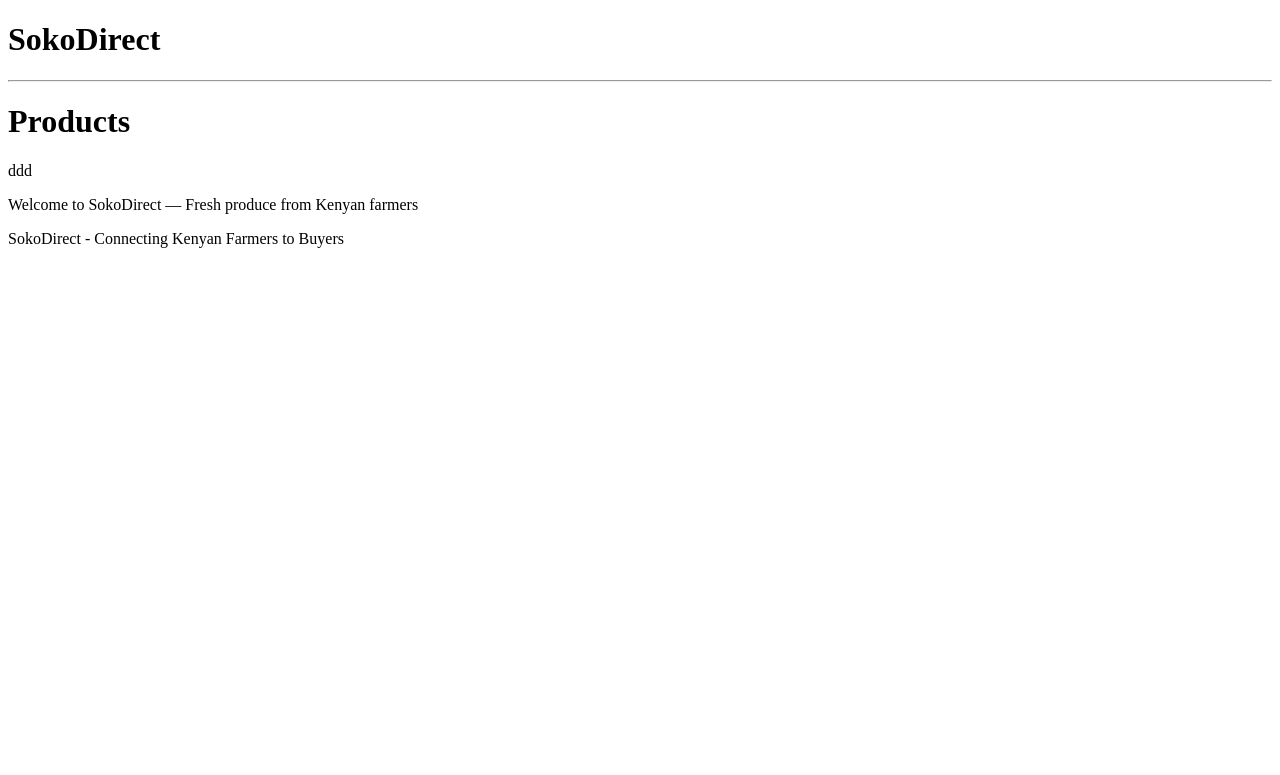
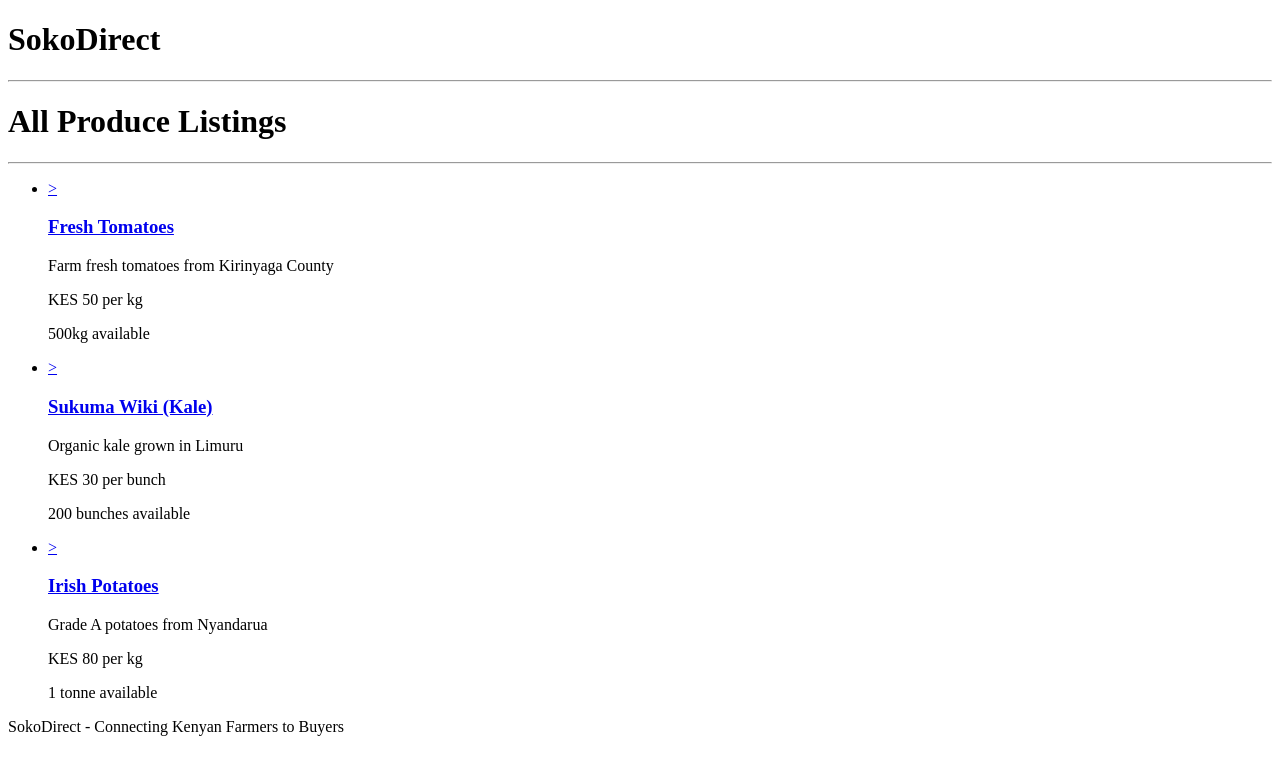
Before and after one commit to JasonKuria/sokodirect_site10, a Django app: page / in a window 1280 px wide. Shown: the top 775 px of the page. Run offline with Django 5.2, Linux system fonts and the light colour scheme.

Commit message:
Section 3 - Rendering Data to Templates

```diff
--- a/products/templates/products/products.html
+++ b/products/templates/products/products.html
@@ -1,5 +1,17 @@
 {% extends 'main.html' %}
 {% block content %}
-    <h1>{{ page }}</h1>ddd
-    <p>{{ message }}</p>
+    <h1>All Produce Listings</h1>
+    <hr>
+    <ul>
+    {% for product in products %}
+        <li>
+            <a href="{% url 'single_product' product.id %}">>
+                <h3>{{ product.title }}</h3>
+            </a>
+                <p>{{ product.description }}</p>
+                <p>{{ product.price }}</p>
+                <p>{{ product.quantity }}</p>
+        </li>
+    {% endfor %}
+    </ul>
 {% endblock content %}
--- a/products/views.py
+++ b/products/views.py
@@ -1,14 +1,59 @@
 from django.shortcuts import render
+
+products_list = [
+    {
+        'id': '1',
+        'title': 'Fresh Tomatoes',
+        'description': 'Farm fresh tomatoes from Kirinyaga County',
+        'price': 'KES 50 per kg',
+        'quantity': '500kg available',
+    },
+    {
+        'id': '2',
+        'title': 'Sukuma Wiki (Kale)',
+        'description': 'Organic kale grown in Limuru',
+        'price': 'KES 30 per bunch',
+        'quantity': '200 bunches available',
+    },
+    {
+        'id': '3',
+        'title': 'Irish Potatoes',
+        'description': 'Grade A potatoes from Nyandarua',
+        'price': 'KES 80 per kg',
+        'quantity': '1 tonne available',
+    },
+]
 
 def products(request):
     context = {
         'page': 'Products',
-        'message': 'Welcome to SokoDirect — Fresh produce from Kenyan farmers'
+        'products': products_list    # pass list into template
     }
-    #return render(request, 'products/products.html')
     return render(request, 'products/products.html', context)
 
 
 
+#def products(request):
+#    context = {
+#        'page': 'Products',
+#        'message': 'Welcome to SokoDirect — Fresh produce from Kenyan farmers'
+#    }
+    #return render(request, 'products/products.html')
+#    return render(request, 'products/products.html', context)
+
+
+
+#def single_product(request, pk):
+#    return render(request, 'products/single-product.html')
+
 def single_product(request, pk):
-    return render(request, 'products/single-product.html')
+    product_obj = None    # start with nothing found
+
+    # Search the list for product whose id matches URL pk
+    for i in products_list:
+        if i['id'] == pk:
+            product_obj = i    # found it — store it
+            break
+
+    context = {'product': product_obj}
+    return render(request, 'products/single-product.html', context)
```
Also changed, not shown: products/templates/products/single-product.html (+5 -3 lines).
